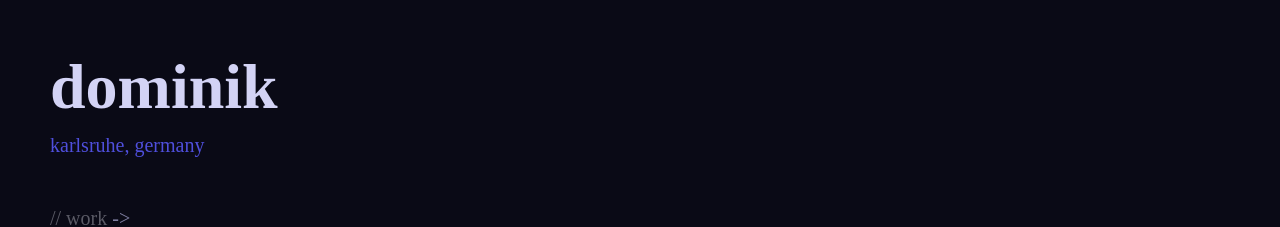
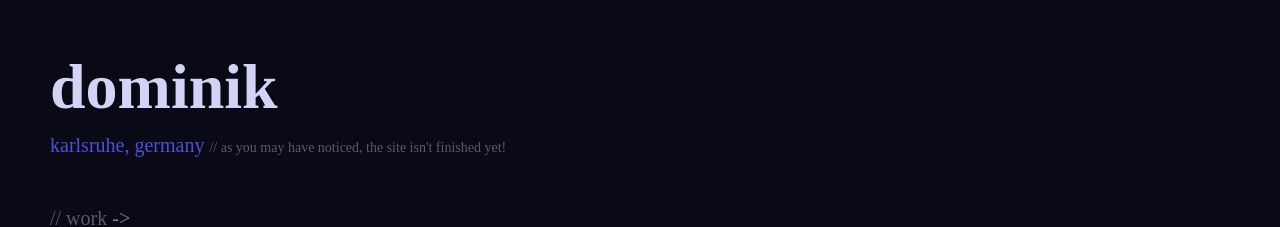
Before and after one commit to centrixdev/portfolio, a React (Create React App) app: page / in a window 1280 px wide. Shown: the top 227 px of the page. Built offline with nearby package versions, Linux system fonts and the light colour scheme.

Commit message:
fixes links and adds text stating the site isn't finished

```diff
--- a/src/containers/Contact.jsx
+++ b/src/containers/Contact.jsx
@@ -58,9 +58,9 @@ export default function Contact() {
                 message me otherwise:<br/>
                 <br/>
                 <a href="mailto:dominik.rsmn@gmail.com">email</a><br/>
-                <a href="http://twitter.com/ceentrix">twitter</a><br/>
-                <a href="http://instagram.com.com/ceentrix">instagram</a><br/>
-                <a href="http://facebook.com/ceentrix">facebook</a><br/>
+                <a href="http://twitter.com/dominikrsmn">twitter</a><br/>
+                <a href="http://instagram.com/dominik.rsmn">instagram</a><br/>
+                <a href="http://facebook.com/who-the-fuck-uses-facebook-lmao">facebook</a><br/>
                 <br/>
                 <br/>
                 */
--- a/src/containers/Hero.jsx
+++ b/src/containers/Hero.jsx
@@ -4,7 +4,7 @@ export default function Hero() {
     return (
         <div>
             <h1>dominik</h1>
-            <p className="subheading">karlsruhe, germany</p>
+            <p className="subheading">karlsruhe, germany <span className="small">  // as you may have noticed, the site isn't finished yet!</span></p>
         </div>
     )
 }
--- a/src/index.css
+++ b/src/index.css
@@ -159,3 +159,10 @@ a {
   font-weight: bold;
   margin-bottom: 5px;
 }
+
+.small {
+  color: var(--gray);
+  font-size: 0.875rem !important;
+  font-weight: lighter;
+
+}
```
